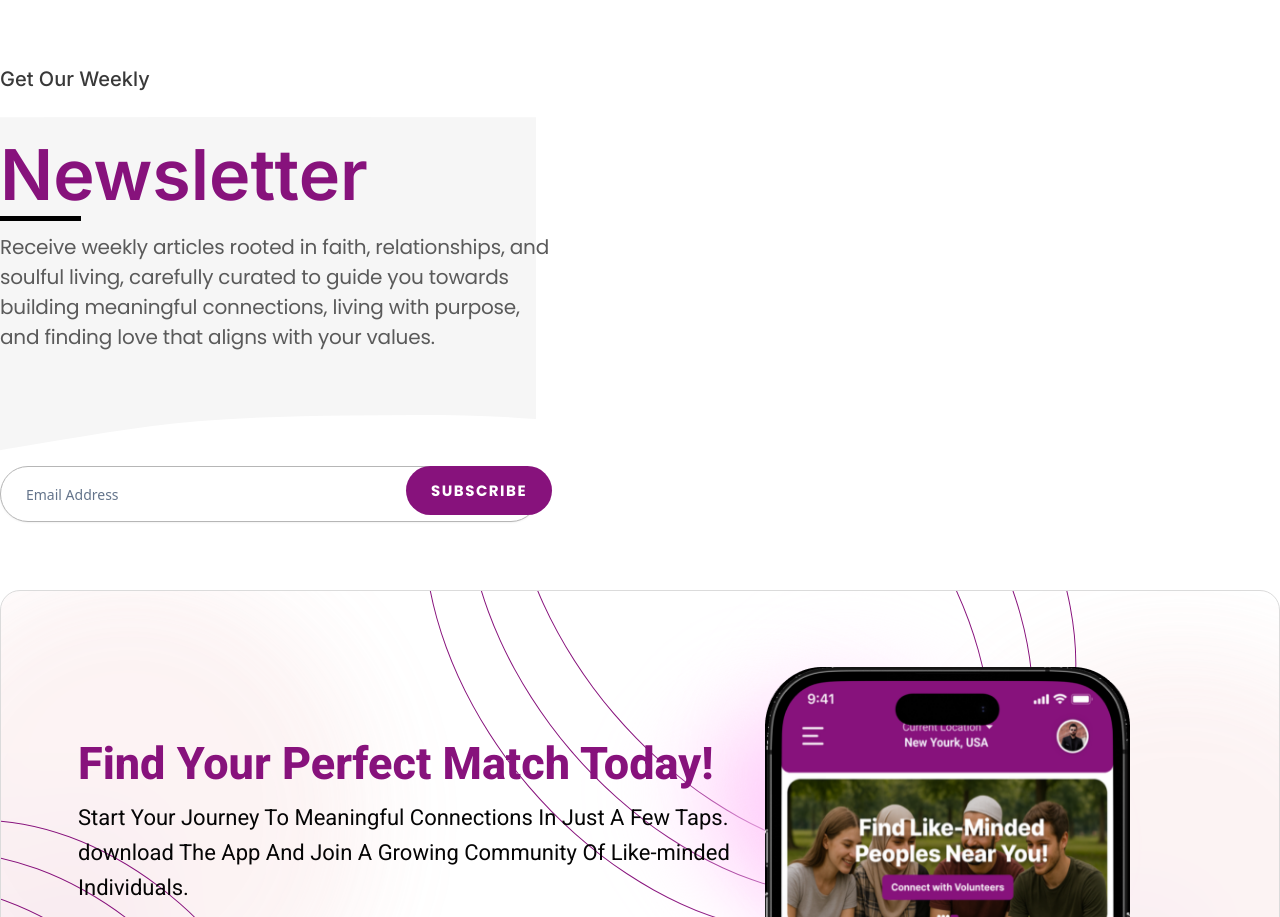
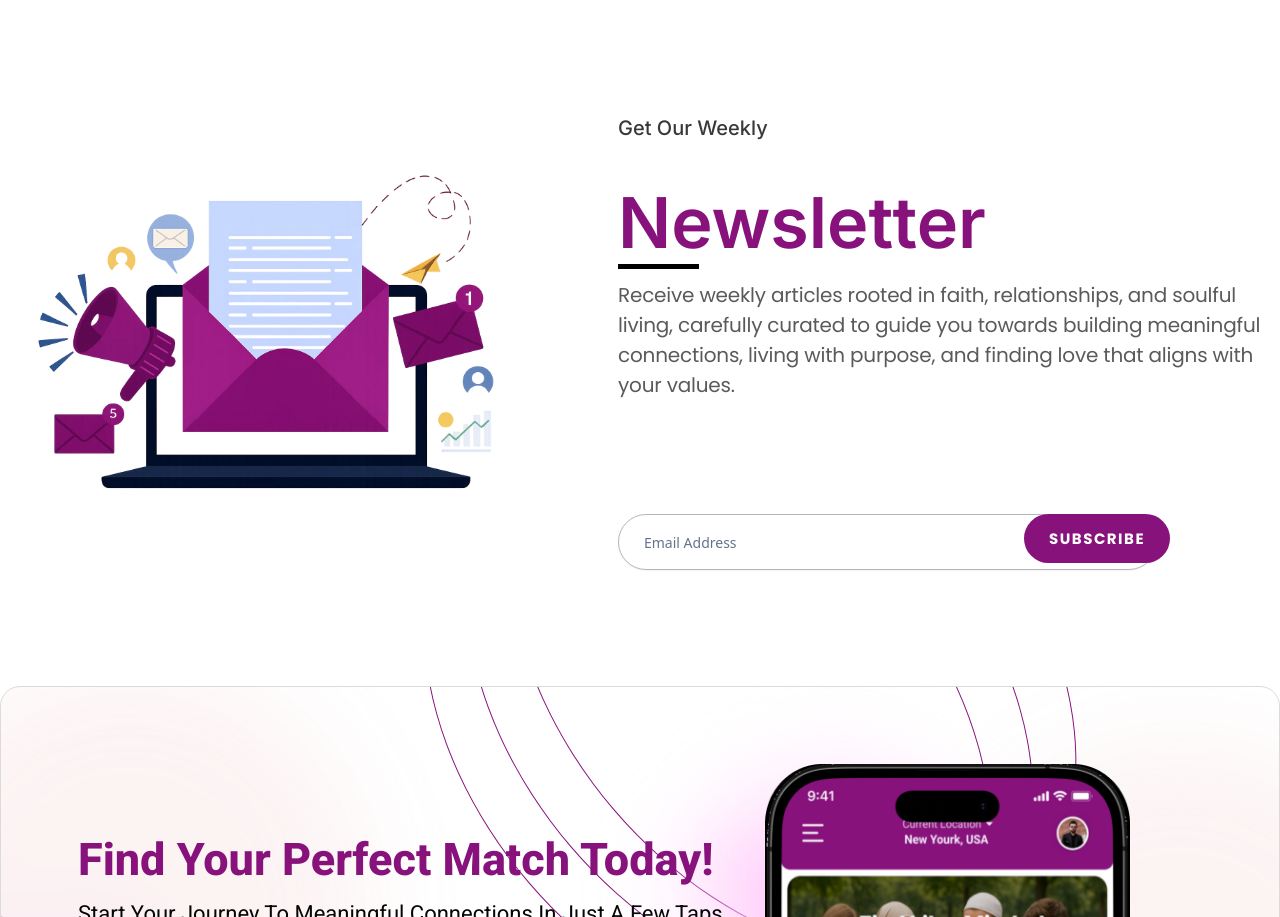
Before and after one commit to MZainDeveloper/Project-1, a React (Vite) app: page / in a window 1280 px wide. Shown: the part 3566-4483 px from the top of the page. Built offline with nearby package versions, Linux system fonts and the light colour scheme.

Commit message:
Updated SouldeedsArticle.tsx

```diff
--- a/src/screens/SouldeedsArticle/SouldeedsArticle.tsx
+++ b/src/screens/SouldeedsArticle/SouldeedsArticle.tsx
@@ -373,7 +373,12 @@ export const SouldeedsArticle = (): JSX.Element => {
         </section>
 
         {/* Newsletter Section */}
-        <section className="flex gap-[82px] items-center mb-[116px] w-[536px] h-[357px] bg-[url('/vector.svg')] bg-cover bg-center bg-no-repeat relative">
+        <section className="flex gap-[82px] items-center mb-[116px]">
+          <img
+            className="w-[536px] h-[357px] object-cover"
+            alt="Image"
+            src="/image-81.svg"
+          />
           <div className="flex flex-col">
             <div className="[font-family:'Inter',Helvetica] font-medium text-[#393939] text-xl tracking-[0] leading-[22.8px] whitespace-nowrap mb-[66px]">
               Get Our Weekly
```
